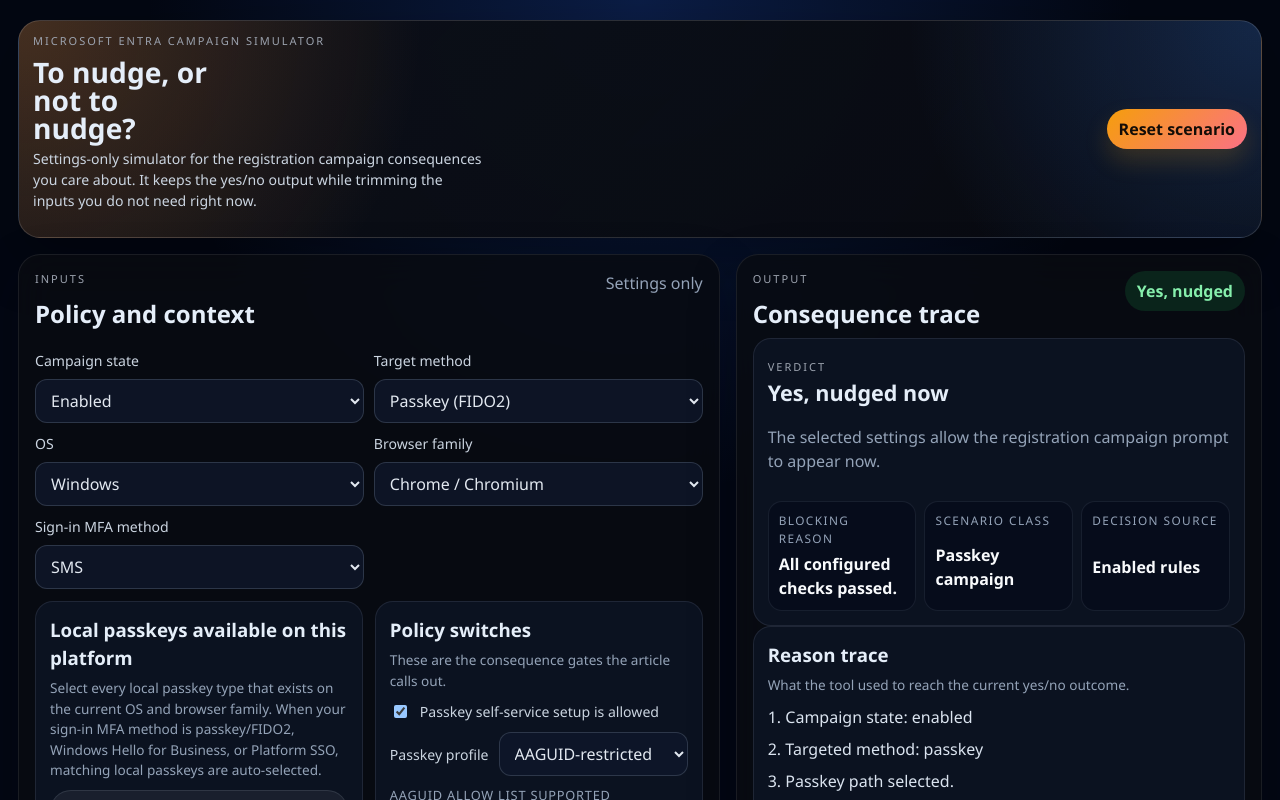
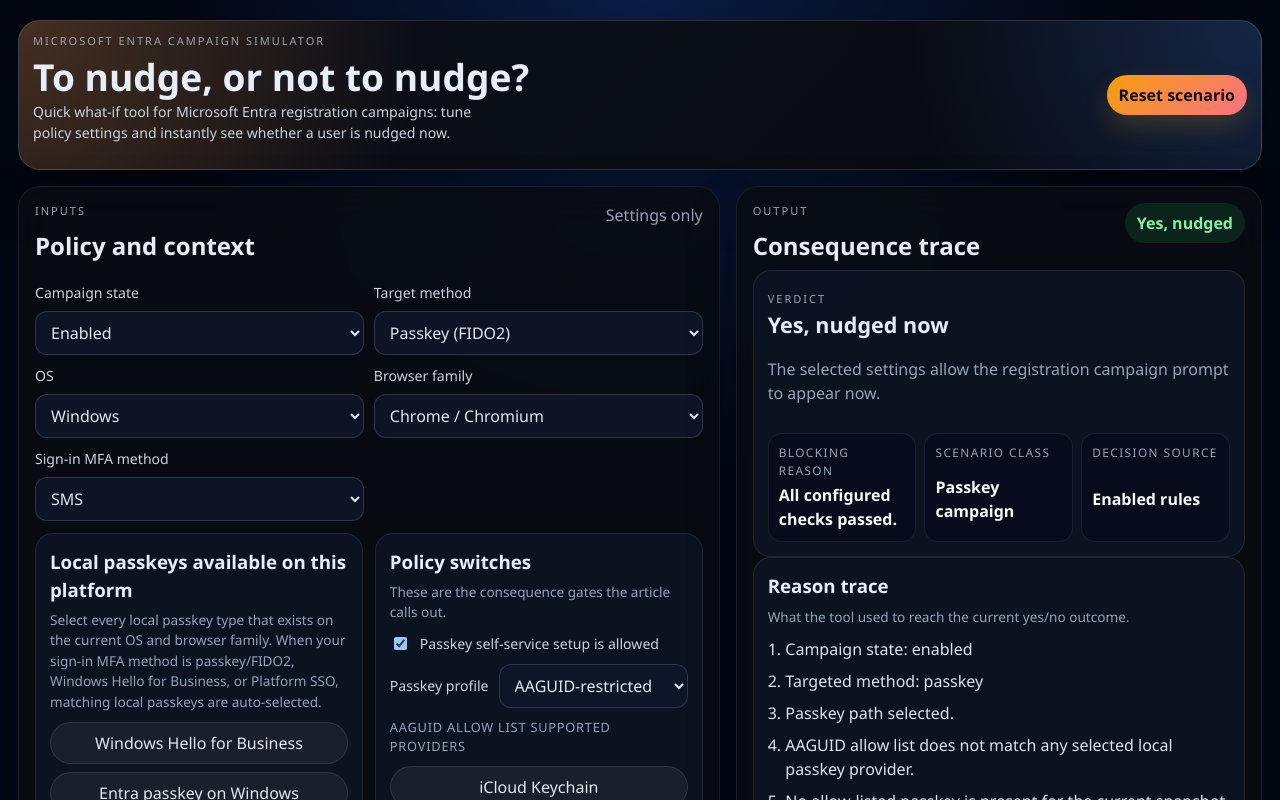
Before and after one commit to BakkerJan/entra-registration-campaign-sim, a React (Vite) app: page / in a window 1280 px wide. Shown: the top 800 px of the page. Built offline with nearby package versions, Linux system fonts and the light colour scheme.

Commit message:
Polish simulator UI and compact layout

```diff
--- a/src/App.css
+++ b/src/App.css
@@ -35,9 +35,10 @@
 
 .hero-banner h1 {
   margin: 0;
-  font-size: clamp(1.6rem, 2.2vw, 2.3rem);
+  font-size: clamp(1.45rem, 2.9vw, 2.8rem);
   line-height: 1;
-  max-width: 11ch;
+  max-width: none;
+  white-space: nowrap;
 }
 
 .lede {
--- a/src/App.tsx
+++ b/src/App.tsx
@@ -103,8 +103,8 @@
           <p className="eyebrow">Microsoft Entra campaign simulator</p>
           <h1>To nudge, or not to nudge?</h1>
           <p className="lede">
-            Settings-only simulator for the registration campaign consequences you care about.
-            It keeps the yes/no output while trimming the inputs you do not need right now.
+            Quick what-if tool for Microsoft Entra registration campaigns: tune policy settings
+            and instantly see whether a user is nudged now.
           </p>
         </div>
 
```
